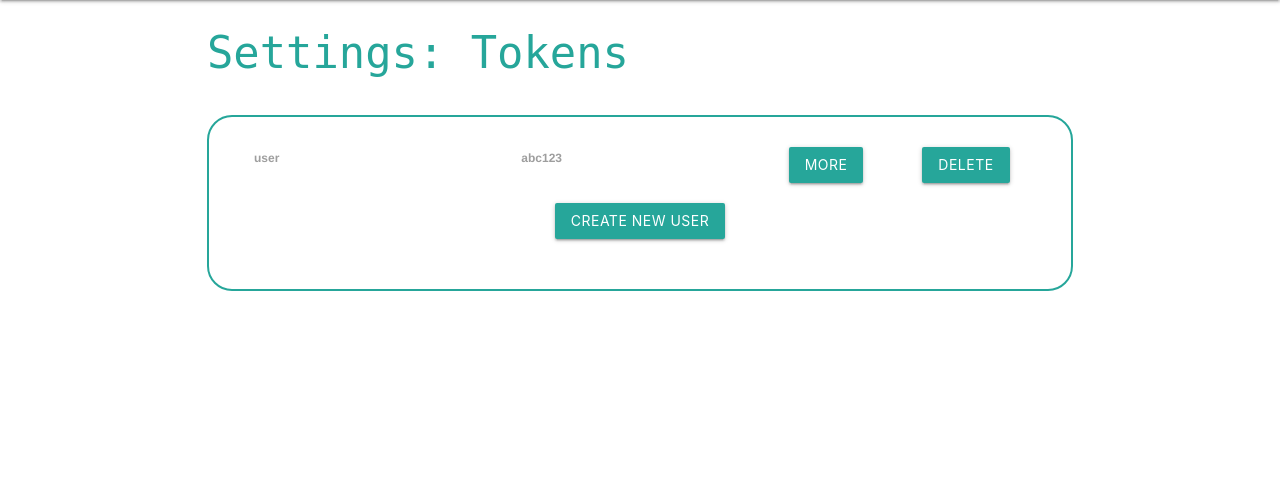
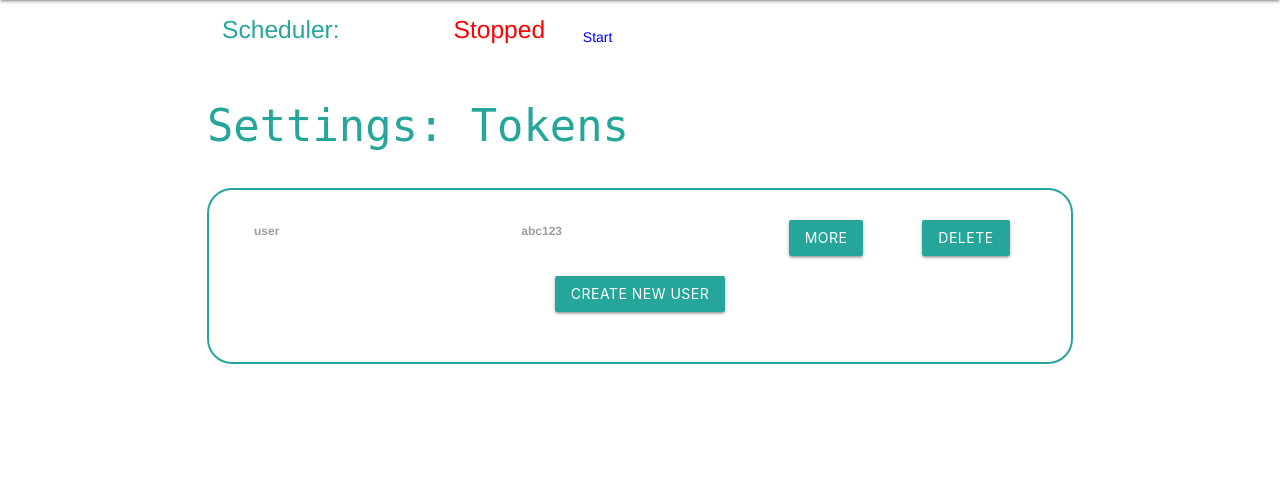
Before and after one commit to shehanshaman/G-Home, a Flask app: page /admin/ in a window 1280 px wide. Shown: the part 64-549 px from the top of the page. Run offline with Flask 2, Linux system fonts and the light colour scheme; the visitor is signed in with stand-in values (Sample User, id 1); data comes from the database, SQL or seed files in the repository; some libraries are stand-ins or nearby versions.

Commit message:
Added sheduler

```diff
--- a/GHome/admin.py
+++ b/GHome/admin.py
@@ -1,4 +1,4 @@
-from flask import Blueprint, render_template, request, redirect, url_for
+from flask import Blueprint, render_template, request, redirect, url_for, current_app
 
 from GHome import handler
 from GHome.auth import login_required
@@ -17,7 +17,9 @@ def index():
 
         users_list.append([user_id, username, auth_token])
 
-    return render_template("admin.html", users_list=users_list)
+    scheduler_state = current_app.config['SCHEDULER_STATE']
+
+    return render_template("admin.html", users_list=users_list, scheduler_state=scheduler_state)
 
 @bp.route("/<username>/", methods=("GET", "POST"))
 @login_required
@@ -83,3 +85,11 @@ def create_switch():
     handler.create_switch_by_admin(username, name, pin)
 
     return redirect('/admin/'+username+'/')
+
+@bp.route("/scheduler/", methods = ['GET'])
+@login_required
+def change_scheduler():
+    s = request.args.get("s")
+    current_app.config['SCHEDULER_STATE'] = int(s)
+
+    return redirect(url_for('admin.index'))
--- a/GHome/templates/admin.html
+++ b/GHome/templates/admin.html
@@ -65,6 +65,26 @@
         </form>
     </div>
 
+    <div class="row">
+        <div class="col-sm-3">
+            <h5 class="card__title" style="text-align: left;color: #26a69a;">Scheduler: </h5>
+        </div>
+        {% if scheduler_state %}
+        <div class="col-sm-4">
+            <h5 class="col-sm-6" style="text-align: left; color: green">Running</h5>
+            <a class="col-sm-6" href="{{ url_for('admin.change_scheduler') }}?s=0" style="color: blue; margin-top: 27px">Stop</a>
+        </div>
+
+        {% else %}
+        <div class="col-sm-4">
+            <h5 class="col-sm-6" style="text-align: left; color: red">Stopped</h5>
+            <a class="col-sm-6" href="{{ url_for('admin.change_scheduler') }}?s=1" style="color: blue; margin-top: 27px">Start</a>
+        </div>
+
+        {% endif %}
+
+    </div>
+
     <div class="step-content">
         <div class="row head-word">
             <h3 id="h3-head-1" class="card__title" style="text-align: left;color: #26a69a;font-family: monospace;">
```
Also changed, not shown: GHome/__init__.py (+15 -0 lines).
